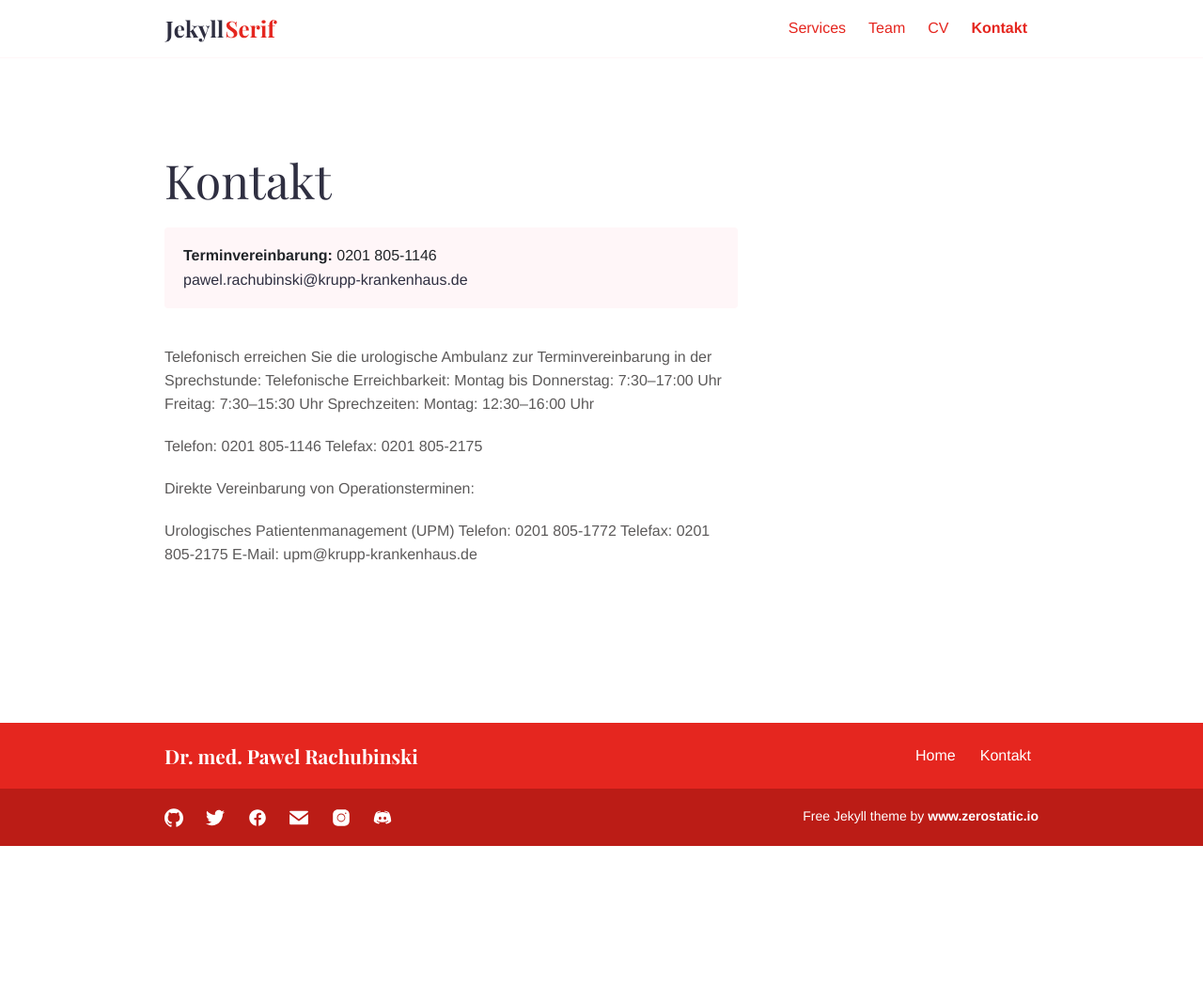
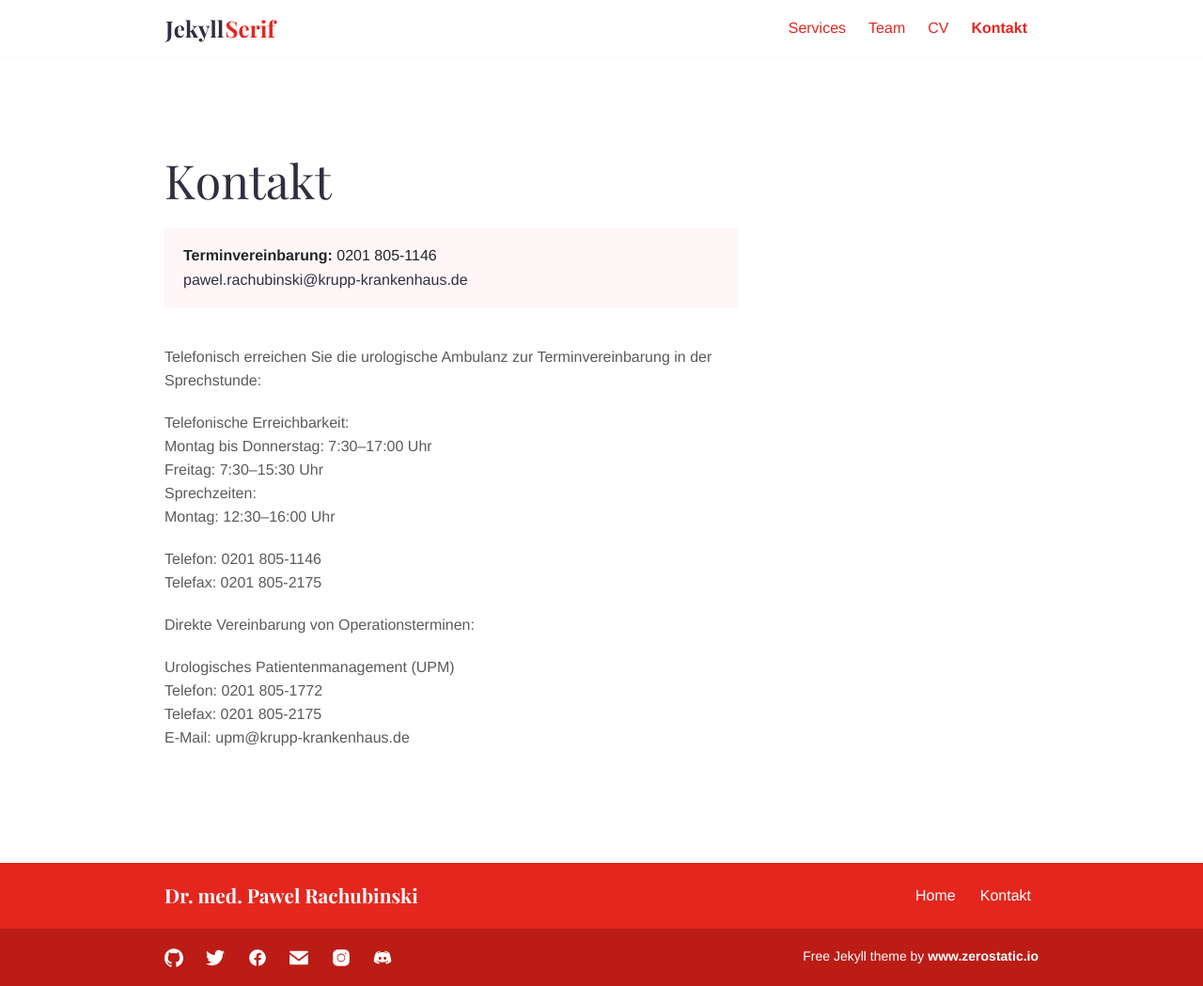
Before and after one commit to pawelrachubinski/drpawelrachubinski.github.io, a Jekyll site: the page built from contact.md, in a window 1280 px wide. Shown: the whole page at 94% size. Built offline with Jekyll 4.4.1, drawn with Linux system fonts in a browser that asks for light colours; before the commit the page ends 900 px from its top, so only the background shows below that.

```diff
--- a/contact.md
+++ b/contact.md
@@ -4,19 +4,20 @@ layout: contact
 description: Kontakt
 ---
 
-Telefonisch erreichen Sie die urologische Ambulanz zur Terminvereinbarung in der Sprechstunde:
-Telefonische Erreichbarkeit:
-Montag bis Donnerstag: 7:30–17:00 Uhr
-Freitag: 7:30–15:30 Uhr
-Sprechzeiten:
-Montag: 12:30–16:00 Uhr
+Telefonisch erreichen Sie die urologische Ambulanz zur Terminvereinbarung in der Sprechstunde: <br/>
 
-Telefon: 0201 805-1146
-Telefax: 0201 805-2175
+Telefonische Erreichbarkeit: <br/>
+Montag bis Donnerstag: 7:30–17:00 Uhr <br/>
+Freitag: 7:30–15:30 Uhr <br/>
+Sprechzeiten: <br/>
+Montag: 12:30–16:00 Uhr <br/>
 
-Direkte Vereinbarung von Operationsterminen:
+Telefon: 0201 805-1146 <br/>
+Telefax: 0201 805-2175 <br/>
 
-Urologisches Patientenmanagement (UPM)
-Telefon: 0201 805-1772
-Telefax: 0201 805-2175
-E-Mail: upm@krupp-krankenhaus.de
+Direkte Vereinbarung von Operationsterminen: <br/>
+
+Urologisches Patientenmanagement (UPM) <br/>
+Telefon: 0201 805-1772 <br/>
+Telefax: 0201 805-2175 <br/>
+E-Mail: upm@krupp-krankenhaus.de <br/>
```
